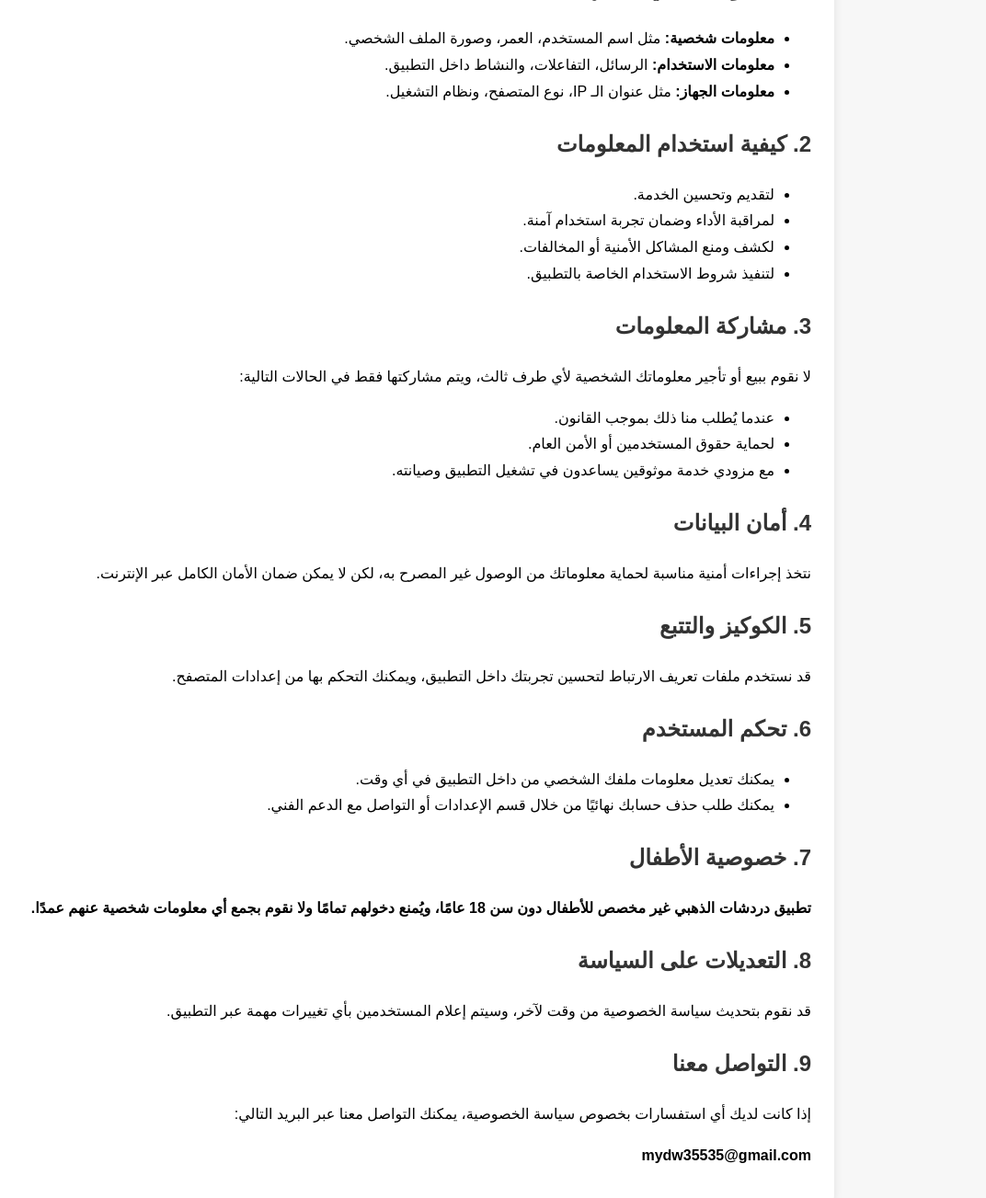
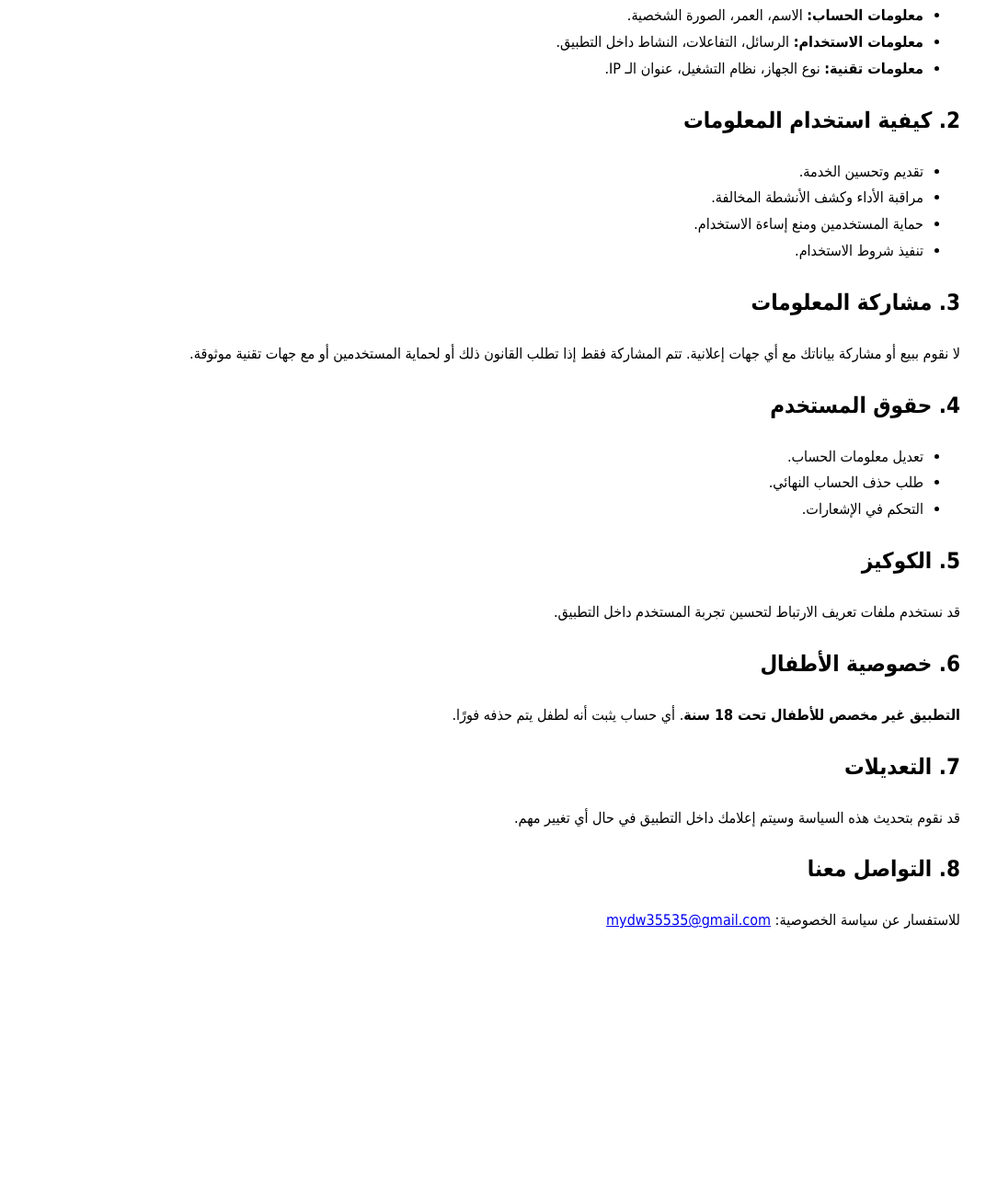
Before and after one commit to mohamedelgmaal/privacy-policy, a plain HTML site: page index.html in a window 1280 px wide. Shown: the part 237-1540 px from the top of the page at 92% size, without its empty margins (208-1280 px from the left). After the commit the page ends 1297 px from the top, so only its background shows below. Drawn offline with Linux system fonts and the light colour scheme.

Commit message:
Refactor privacy policy content and structure

```diff
--- a/index.html
+++ b/index.html
@@ -1,79 +1,51 @@
 <!DOCTYPE html>
 <html lang="ar" dir="rtl">
 <head>
-    <meta charset="UTF-8" />
-    <meta name="viewport" content="width=device-width, initial-scale=1.0" />
+    <meta charset="UTF-8">
     <title>سياسة الخصوصية - دردشات الذهبي</title>
-    <style>
-        body {
-            font-family: Arial, sans-serif;
-            background: #f7f7f7;
-            padding: 20px;
-            line-height: 1.8;
-        }
-        .container {
-            background: #fff;
-            padding: 25px;
-            border-radius: 12px;
-            max-width: 900px;
-            margin: auto;
-            box-shadow: 0 0 10px rgba(0,0,0,0.1);
-        }
-        h1, h2 {
-            color: #333;
-        }
-    </style>
 </head>
-<body>
-    <div class="container">
+<body style="font-family: Tahoma; line-height: 1.8; padding: 20px;">
     <h1>سياسة الخصوصية - دردشات الذهبي</h1>
 
-        <p>خصوصيتك تهمنا. توضح هذه السياسة كيفية جمع واستخدام وحماية معلوماتك الشخصية عند استخدامك لتطبيق <strong>دردشات الذهبي</strong>.</p>
+    <p>نحن في <strong>دردشات الذهبي</strong> نهتم بحماية خصوصيتك ونوضح كيفية جمع واستخدام بياناتك داخل التطبيق.</p>
 
     <h2>1. المعلومات التي نجمعها</h2>
     <ul>
-            <li><strong>معلومات شخصية:</strong> مثل اسم المستخدم، العمر، وصورة الملف الشخصي.</li>
-            <li><strong>معلومات الاستخدام:</strong> الرسائل، التفاعلات، والنشاط داخل التطبيق.</li>
-            <li><strong>معلومات الجهاز:</strong> مثل عنوان الـ IP، نوع المتصفح، ونظام التشغيل.</li>
+        <li><strong>معلومات الحساب:</strong> الاسم، العمر، الصورة الشخصية.</li>
+        <li><strong>معلومات الاستخدام:</strong> الرسائل، التفاعلات، النشاط داخل التطبيق.</li>
+        <li><strong>معلومات تقنية:</strong> نوع الجهاز، نظام التشغيل، عنوان الـ IP.</li>
     </ul>
 
     <h2>2. كيفية استخدام المعلومات</h2>
     <ul>
-            <li>لتقديم وتحسين الخدمة.</li>
-            <li>لمراقبة الأداء وضمان تجربة استخدام آمنة.</li>
-            <li>لكشف ومنع المشاكل الأمنية أو المخالفات.</li>
-            <li>لتنفيذ شروط الاستخدام الخاصة بالتطبيق.</li>
+        <li>تقديم وتحسين الخدمة.</li>
+        <li>مراقبة الأداء وكشف الأنشطة المخالفة.</li>
+        <li>حماية المستخدمين ومنع إساءة الاستخدام.</li>
+        <li>تنفيذ شروط الاستخدام.</li>
     </ul>
 
     <h2>3. مشاركة المعلومات</h2>
-        <p>لا نقوم ببيع أو تأجير معلوماتك الشخصية لأي طرف ثالث، ويتم مشاركتها فقط في الحالات التالية:</p>
+    <p>لا نقوم ببيع أو مشاركة بياناتك مع أي جهات إعلانية. تتم المشاركة فقط إذا تطلب القانون ذلك أو لحماية المستخدمين أو مع جهات تقنية موثوقة.</p>
+
+    <h2>4. حقوق المستخدم</h2>
     <ul>
-            <li>عندما يُطلب منا ذلك بموجب القانون.</li>
-            <li>لحماية حقوق المستخدمين أو الأمن العام.</li>
-            <li>مع مزودي خدمة موثوقين يساعدون في تشغيل التطبيق وصيانته.</li>
+        <li>تعديل معلومات الحساب.</li>
+        <li>طلب حذف الحساب النهائي.</li>
+        <li>التحكم في الإشعارات.</li>
     </ul>
 
-        <h2>4. أمان البيانات</h2>
-        <p>نتخذ إجراءات أمنية مناسبة لحماية معلوماتك من الوصول غير المصرح به، لكن لا يمكن ضمان الأمان الكامل عبر الإنترنت.</p>
+    <h2>5. الكوكيز</h2>
+    <p>قد نستخدم ملفات تعريف الارتباط لتحسين تجربة المستخدم داخل التطبيق.</p>
 
-        <h2>5. الكوكيز والتتبع</h2>
-        <p>قد نستخدم ملفات تعريف الارتباط لتحسين تجربتك داخل التطبيق، ويمكنك التحكم بها من إعدادات المتصفح.</p>
+    <h2>6. خصوصية الأطفال</h2>
+    <p><strong>التطبيق غير مخصص للأطفال تحت 18 سنة</strong>. أي حساب يثبت أنه لطفل يتم حذفه فورًا.</p>
 
-        <h2>6. تحكم المستخدم</h2>
-        <ul>
-            <li>يمكنك تعديل معلومات ملفك الشخصي من داخل التطبيق في أي وقت.</li>
-            <li>يمكنك طلب حذف حسابك نهائيًا من خلال قسم الإعدادات أو التواصل مع الدعم الفني.</li>
-        </ul>
+    <h2>7. التعديلات</h2>
+    <p>قد نقوم بتحديث هذه السياسة وسيتم إعلامك داخل التطبيق في حال أي تغيير مهم.</p>
 
-        <h2>7. خصوصية الأطفال</h2>
-        <p><strong>تطبيق دردشات الذهبي غير مخصص للأطفال دون سن 18 عامًا، ويُمنع دخولهم تمامًا ولا نقوم بجمع أي معلومات شخصية عنهم عمدًا.</strong></p>
-
-        <h2>8. التعديلات على السياسة</h2>
-        <p>قد نقوم بتحديث سياسة الخصوصية من وقت لآخر، وسيتم إعلام المستخدمين بأي تغييرات مهمة عبر التطبيق.</p>
-
-        <h2>9. التواصل معنا</h2>
-        <p>إذا كانت لديك أي استفسارات بخصوص سياسة الخصوصية، يمكنك التواصل معنا عبر البريد التالي:</p>
-        <p><strong>mydw35535@gmail.com</strong></p>
-    </div>
+    <h2>8. التواصل معنا</h2>
+    <p>للاستفسار عن سياسة الخصوصية:
+       <a href="mailto:mydw35535@gmail.com">mydw35535@gmail.com</a>
+    </p>
 </body>
 </html>
```
Lines whose indentation alone changed are shown as unchanged.
